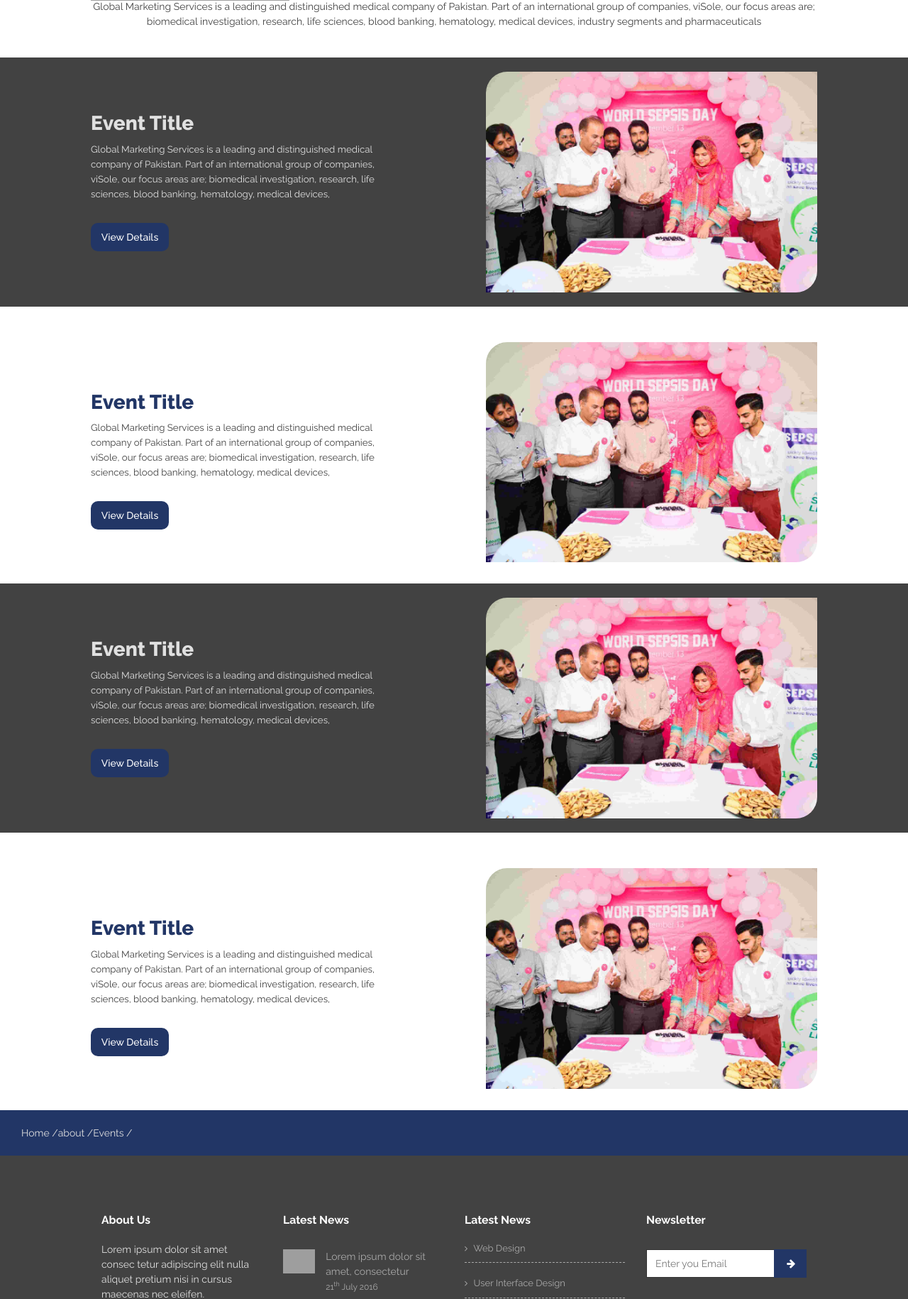
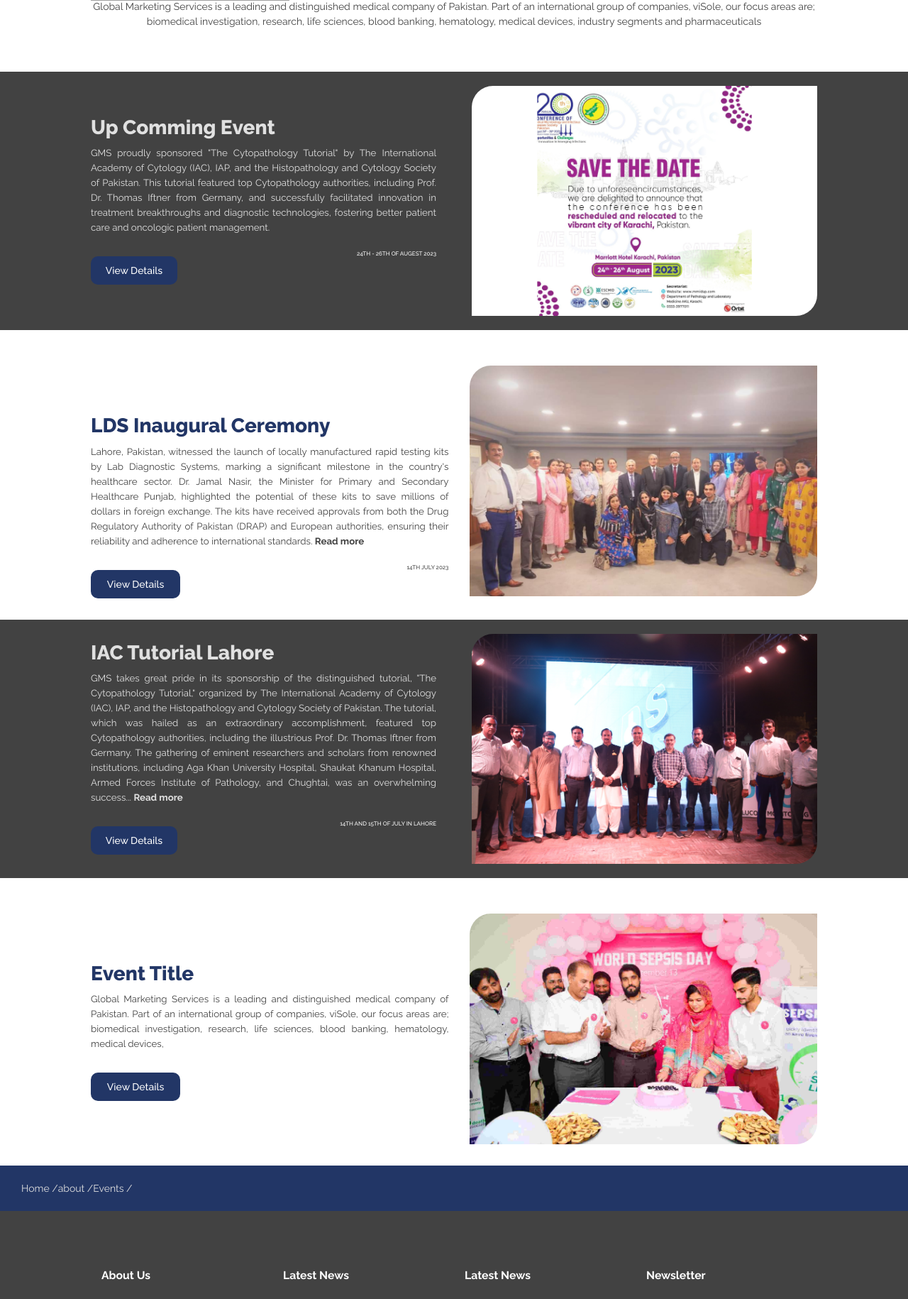
Before and after one commit to Shabbarsyed/gmsupdates, a PHP site: page /Event.html in a window 1280 px wide. Shown: the part 269-2099 px from the top of the page at 71% size. Run offline with PHP 8.4, Linux system fonts and the light colour scheme; some libraries are stand-ins or nearby versions; grey boxes are pictures that could not be loaded.

Commit message:
event changes
aa

```diff
--- a/Event.html
+++ b/Event.html
@@ -402,10 +402,13 @@
             <div class="eventtimeline2">
 
                 <div class="eventtext">
-                    <h1>Event Title</h1>
-                    <p>Global Marketing Services is a leading and distinguished medical company of Pakistan. Part of an
-                        international group of companies, viSole, our focus areas are; biomedical investigation, research,
-                        life sciences, blood banking, hematology, medical devices,</p>
+                    <h1>Up Comming Event</h1>
+
+                    <p>
+
+GMS proudly sponsored "The Cytopathology Tutorial" by The International Academy of Cytology (IAC), IAP, and the Histopathology and Cytology Society of Pakistan. This tutorial featured top Cytopathology authorities, including Prof. Dr. Thomas Iftner from Germany, and successfully facilitated innovation in treatment breakthroughs and diagnostic technologies, fostering better patient care and oncologic patient management.
+                    </p>
+                    <h5>24TH - 26TH OF AUGEST 2023</h5>
                     <!-- <h4>Posted on <span><strong>20/10/23</strong></span></h4> -->
                     <!-- <div class="statusevent">
                         <p>Status :<span><strong> Closed</strong> </span></p>
@@ -413,7 +416,8 @@
 
 
                     <div class="eventdetailbtn">
-                        <button >View Details</button>
+                        <a href="https://www.linkedin.com/posts/gmspakistan_panther-thinprep-cytology-activity-7087039019716345856-NoLP?utm_source=share&utm_medium=member_android"><button >View Details</button></a>
+
                         <!-- <button >Set Reminder for upcomming events</button> -->
                     </div>
 
@@ -421,7 +425,7 @@
 
 
                 <div class="eventimg">
-                    <img src="assets/images/1.jpg" alt="">
+                    <img src="assets/images/Events/ev1.png" alt="">
                 </div>
 
             </div>
@@ -436,25 +440,24 @@
        <div class="eventtimeline">
 
         <div class="eventtext">
-            <h1>Event Title</h1>
-            <p>Global Marketing Services is a leading and distinguished medical company of Pakistan. Part of an
-                international group of companies, viSole, our focus areas are; biomedical investigation, research,
-                life sciences, blood banking, hematology, medical devices,</p>
+            <h1>LDS Inaugural Ceremony</h1>
+            <p>Lahore, Pakistan, witnessed the launch of locally manufactured rapid testing kits by Lab Diagnostic Systems, marking a significant milestone in the country's healthcare sector. Dr. Jamal Nasir, the Minister for Primary and Secondary Healthcare Punjab, highlighted the potential of these kits to save millions of dollars in foreign exchange. The kits have received approvals from both the Drug Regulatory Authority of Pakistan (DRAP) and European authorities, ensuring their reliability and adherence to international standards. <b>Read more</b> </p>
             <!-- <h4>Posted on <span><strong>20/10/23</strong></span></h4> -->
             <!-- <div class="statusevent">
                 <p>Status :<span><strong> Closed</strong> </span></p>
             </div>
              -->
+             <h5>14TH JULY 2023</h5>
+            <div class="eventdetailbtn">
+                <a href="https://www.linkedin.com/posts/gmspakistan_rapidtestkit-madeinpakistan-localmanufacturing-activity-7086251613526331392-wEl8/?utm_source=share&utm_medium=member_android"><button >View Details</button></a>
 
-            <div class="eventdetailbtn">
-                <button >View Details</button>
                 <!-- <button >Set Reminder for upcomming events</button> -->
             </div>
         </div>
 
 
         <div class="eventimg">
-            <img src="assets/images/1.jpg" alt="">
+            <img src="assets/images/Events/ev2.png" alt="">
         </div>
 
     </div>
@@ -466,26 +469,27 @@
                 <div class="eventtimeline2">
 
                     <div class="eventtext">
-                        <h1>Event Title</h1>
+                        <h1>IAC Tutorial Lahore</h1>
 
-                        <p>Global Marketing Services is a leading and distinguished medical company of Pakistan. Part of an
-                            international group of companies, viSole, our focus areas are; biomedical investigation, research,
-                            life sciences, blood banking, hematology, medical devices,</p>
-                        <!-- <h4>Posted on <span><strong>20/10/23</strong></span></h4> -->
+                        <p>GMS takes great pride in its sponsorship of the distinguished tutorial, "The Cytopathology Tutorial," organized by The International Academy of Cytology (IAC), IAP, and the Histopathology and Cytology Society of Pakistan. The tutorial, which was hailed as an extraordinary accomplishment, featured top Cytopathology authorities, including the illustrious Prof. Dr. Thomas Iftner from Germany. The gathering of eminent researchers and scholars from renowned institutions, including Aga Khan University Hospital, Shaukat Khanum Hospital, Armed Forces Institute of Pathology, and Chughtai, was an overwhelming success... <b>Read more </b>
+                            <!-- The platform acted as a catalyst for innovation in treatment breakthroughs and diagnostic technologies, opening the door for better patient care and oncologic patient management.
+                            GMS supported this educational event as part of our company culture to promote science and technology. Through innovative products like #panther and #thinprep, we are advancing automation for cytology and molecular testing as part of our commitment to advancing science. #cytology #tutorial #lahore #internationalacademyofcytology -->
+                            <h5>14TH AND 15TH OF JULY IN LAHORE</h5>
+                            <!-- <h4>Posted on <span><strong>20/10/23</strong></span></h4> -->
                         <!-- <div class="statusevent">
                             <p>Status :<span><strong> Closed</strong> </span></p>
                         </div> -->
 
 
                         <div class="eventdetailbtn">
-                            <button >View Details</button>
+                            <a href="https://www.linkedin.com/posts/gmspakistan_panther-thinprep-cytology-activity-7087039019716345856-NoLP?utm_source=share&utm_medium=member_android"><button >View Details</button></a>
                             <!-- <button >Set Reminder for upcomming events</button> -->
                         </div>
                     </div>
 
 
                     <div class="eventimg">
-                        <img src="assets/images/1.jpg" alt="">
+                        <img src="assets/images/Events/ev3.JPG" alt="">
                     </div>
 
                 </div>
--- a/assets/css/timeline.css
+++ b/assets/css/timeline.css
@@ -48,13 +48,26 @@
 .eventtimeline .eventimg img{
 	border-radius: 30px 0px 30px 0px;
 	float: right;
-	width: 80%;
+	width: 1200px;
+
+	/* margin-top: 20px;
+	margin-bottom: 20px; */
+
+
+}
+
+.eventtimeline .eventimg img:hover{
+	border-color: white;
+	border: 4px solid  rgb(87, 87, 87);
+	padding: 5px;
+	transition: 1s;
+
 }
 
 
 .eventtimeline .eventtext {
 	margin-top: 70px;
-
+	width: 100%;
 
 }
 
@@ -69,6 +82,7 @@
 .eventtimeline  .eventtext p{
 	font-size: 0.95em;
 	color: #424242;
+	text-align: justify;
 
 }
 
@@ -139,7 +153,9 @@ align-items: center;
 .eventtimeline2 {
 	/* padding-top: 70px; */
 	width: 80%;
-	height: auto;
+	margin-top: 20px;
+	margin-bottom: 20px;
+	height: fit-content;
 	display: flex;
 	position: relative;
 	margin-left: auto;
@@ -149,17 +165,34 @@ align-items: center;
 
 }
 
+.eventtimeline2 .eventimg{
+	width: 100%;
+}
+.eventtimeline .eventimg{
+	padding-left: 30px;
+	width: 100%;
+}
+
 .eventtimeline2 .eventimg img{
 	border-radius: 30px 0px 30px 0px;
 	float: right;
-	width: 80%;
+	width: 1200px;
 	margin-top: 20px;
 	margin-bottom: 20px;
+
+}
+.eventtimeline2 .eventimg img:hover{
+	border-color: white;
+	border: 4px solid rgb(255, 255, 255);
+	padding: 5px;
+	transition: 1s;
 }
 
 
 .eventtimeline2 .eventtext {
 	float: left;
+	margin-right: 50px;
+	width: 100%;
 }
 
 .eventtimeline2  .eventtext h1{
@@ -173,6 +206,8 @@ align-items: center;
 .eventtimeline2  .eventtext p{
 	font-size: 0.95em;
 	color: #E0E0E0;
+	text-align: justify;
+
 
 }
 
@@ -206,6 +241,21 @@ align-items: center;
 	border-width: 1.5px;
 }
 
+
+
+
+.eventtimeline2 .eventtext h5{
+	color: white;
+	font-size: 8px;
+	float: right;
+}
+
+
+.eventtimeline  h5{
+	color: #424242;
+	font-size: 8px;
+	float: right;
+}
 
 @media (max-width : 768px) {
 
@@ -258,7 +308,7 @@ align-items: center;
 	}
 	.eventtimeline .eventtext {
 		margin-top: 0px;
-
+		width: 40%;
 		float: left;
 	}
 
@@ -319,11 +369,14 @@ align-items: center;
    border-style: double;
 }
 
-.eventtimeline .eventimg img{
-	border-radius: 10px 10px 10px 10px;
-	float: right;
+
+
+/* .eventtimeline .eventimg {
 	width: 100%;
 }
+.eventtimeline2 .eventimg {
+	width: 40%;
+} */
 
 
 
@@ -394,11 +447,11 @@ align-items: center;
    border-style: double;
 }
 
-.eventbg .eventimg img{
+/* .eventbg .eventimg img{
 border-radius: 10px 10px 10px 10px;
 float: right;
 width: 100%;
-}
+} */
 
  .eventbg .statusevent p{
 	color: #424242;
```
Also changed, not shown: aboutus.html (+30 -25 lines), assets/images/Events/ev1.png (added), assets/images/Events/ev2.png (added), assets/images/Events/ev3.JPG (added), assets/images/event 1.jpeg (added), assets/images/innovation.jpeg (added), assets/images/leadership/Muhammad.jpg (added), assets/images/leadership/Zafar.jpg (added), assets/images/leadership/druzair.jpg (added), assets/images/leadership/majid.jpg (added), assets/images/leadership/shaid.jpg (added), assets/images/leadership/sumbal.png (added), 2 other files.
